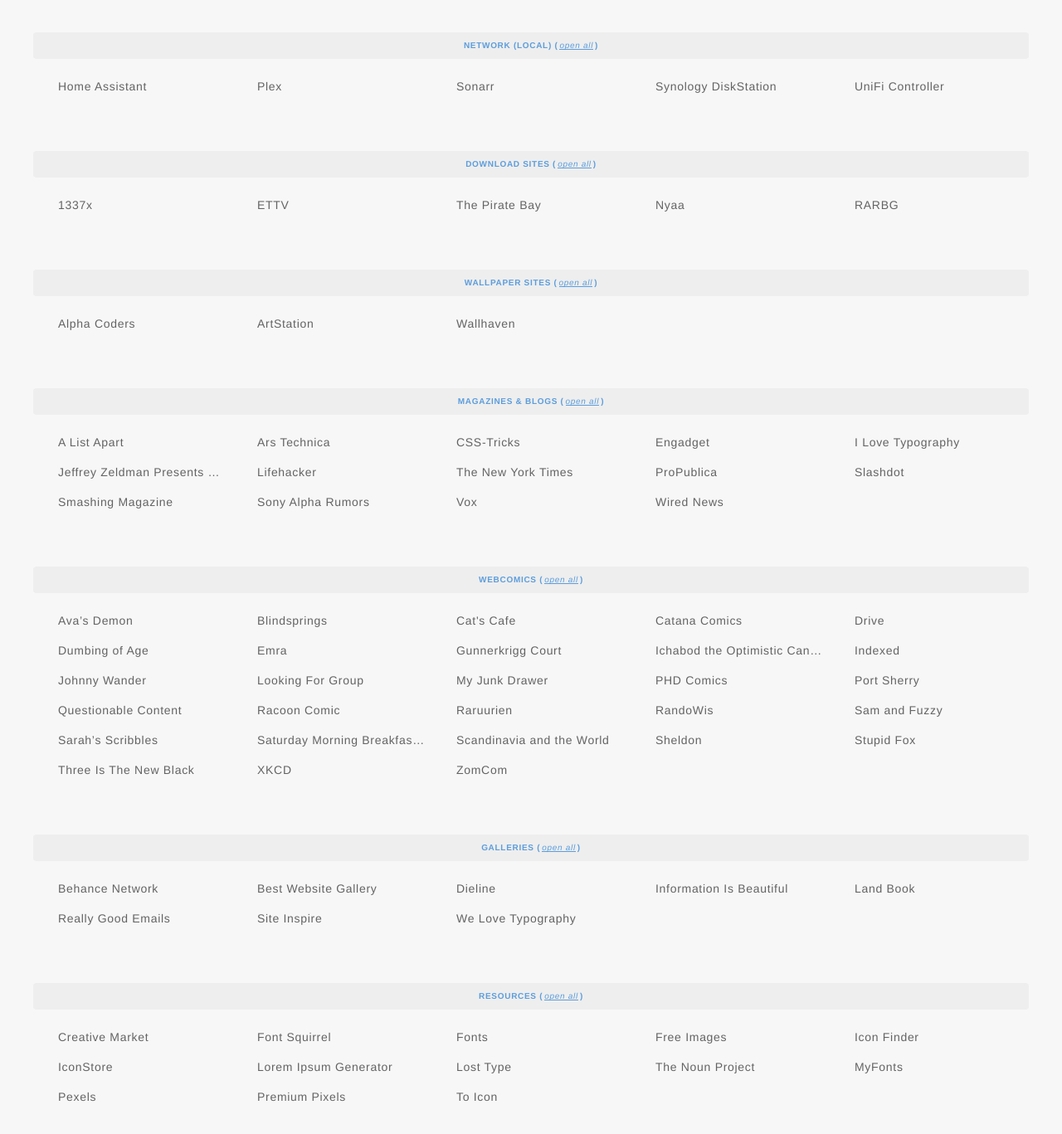
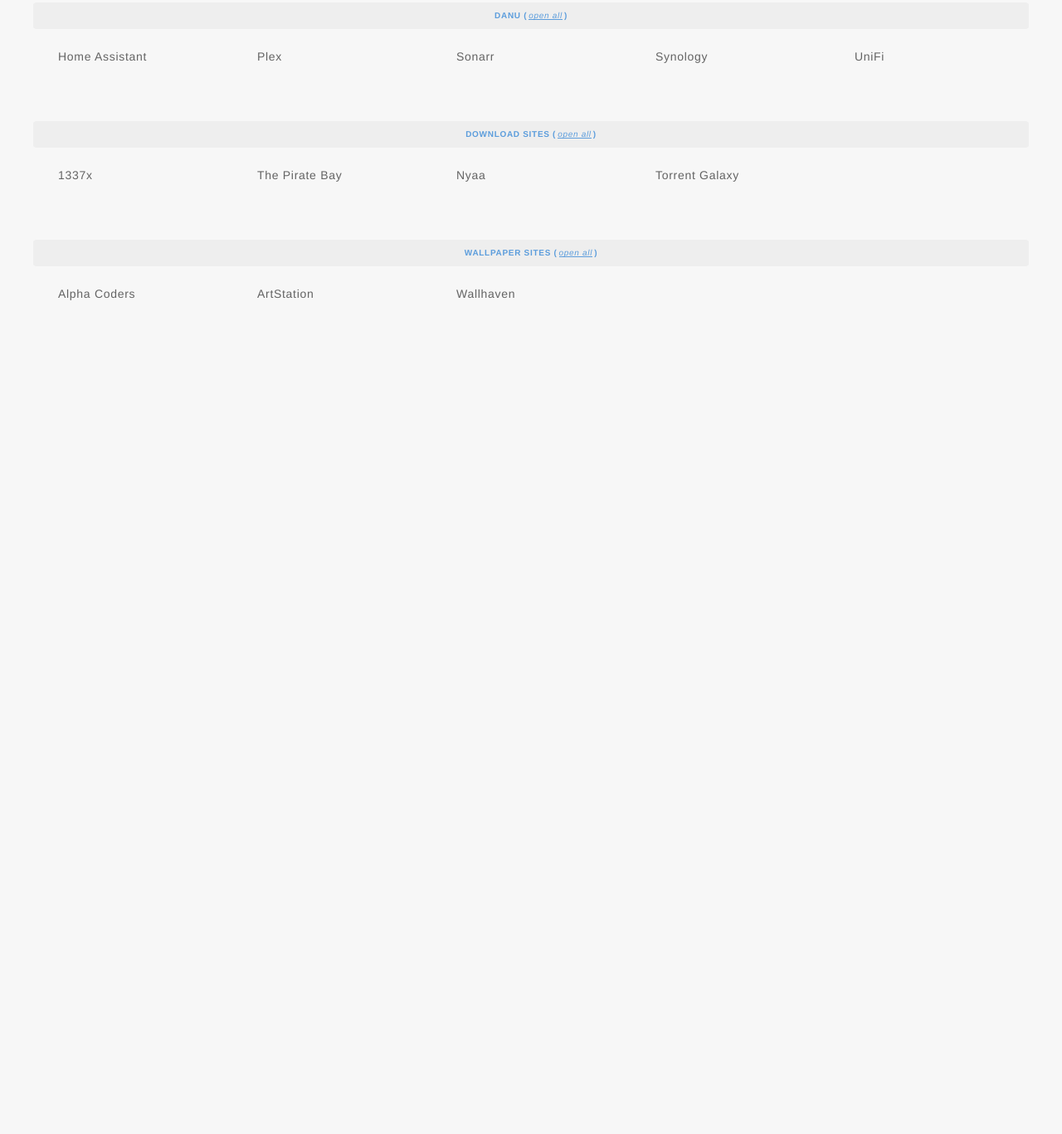
Before and after one commit to doug-stewart/dou.gg, a Jekyll site: the page built from bookmarks/index.html, in a window 1280 px wide and 1400 px high, scrolled down 200 px. Shown: the top 1367 px of the window at 83% size. Built offline with Jekyll 4.4.1, drawn with Linux system fonts in a browser that asks for light colours; nearby versions of some CDN libraries; after the commit the page ends 900 px from its top, so only the background shows below that; some of the changed text lies outside the part shown.

Commit message:
Update bookmarks.yaml

```diff
--- a/_data/bookmarks.yaml
+++ b/_data/bookmarks.yaml
@@ -3,52 +3,40 @@
 
 - title: Frequently Visited Sites
   bookmarks:
-    - name: 'Amazon'
-      link: https://www.amazon.com/
-    - name: 'Dropbox'
-      link: https://www.dropbox.com/
+    - name: 'DoorDash'
+      link: https://www.doordash.com/
     - name: 'Feedly'
       link: https://www.feedly.com/
-    - name: 'Gmail'
-      link: https://www.gmail.com/
-    - name: 'GrubHub'
-      link: https://www.grubhub.com/
     - name: 'Imgur'
       link: https://imgur.com/
-    - name: 'Netflix'
-      link: https://www.netflix.com/
-    - name: 'Pocket Casts'
-      link: https://play.pocketcasts.com/
-    - name: 'ReviewMeta'
-      link: https://reviewmeta.com/
+    - name: 'Reddit'
+      link: https://reddit.com/
     - name: 'YouTube'
       link: https://www.youtube.com/
 
-- title: Network (Local)
+- title: Danu
   bookmarks:
     - name: 'Home Assistant'
-      link: http://danu.local:8123/
+      link: http://10.0.1.201:8123/
     - name: 'Plex'
-      link: http://danu.local:32400/web
+      link: http://10.0.1.201:32400/
     - name: 'Sonarr'
-      link: http://danu.local:8989/
-    - name: 'Synology DiskStation'
-      link: https://danu.local:5001/
-    - name: 'UniFi Controller'
-      link: https://danu.local:8443/
+      link: http://10.0.1.201:8989/
+    - name: 'Synology'
+      link: https://10.0.1.201:5001/
+    - name: 'UniFi'
+      link: https://10.0.1.201:8443/
 
 - title: Download Sites
   bookmarks:
     - name: '1337x'
       link: https://1337x.to/
-    - name: 'ETTV'
-      link: https://www.ettv.tv/
     - name: 'The Pirate Bay'
       link: https://thepiratebay.org/
     - name: 'Nyaa'
       link: https://nyaa.si/
-    - name: 'RARBG'
-      link: https://rarbg.to/
+    - name: 'Torrent Galaxy'
+      link: https://torrentgalaxy.to/
 
 - title: Wallpaper Sites
   bookmarks:
@@ -58,141 +46,3 @@
       link: https://www.artstation.com/
     - name: 'Wallhaven'
       link: https://alpha.wallhaven.cc/latest
-
-- title: Magazines &amp; Blogs
-  bookmarks:
-    - name: 'A List Apart'
-      link: https://www.alistapart.com/
-    - name: 'Ars Technica'
-      link: https://www.arstechnica.com/index.ars
-    - name: 'CSS-Tricks'
-      link: https://www.css-tricks.com/
-    - name: 'Engadget'
-      link: https://www.engadget.com/
-    - name: 'I Love Typography'
-      link: https://www.ilovetypography.com/
-    - name: 'Jeffrey Zeldman Presents The Daily Report'
-      link: https://www.zeldman.com/
-    - name: 'Lifehacker'
-      link: https://www.lifehacker.com/
-    - name: 'The New York Times'
-      link: https://www.nytimes.com/
-    - name: 'ProPublica'
-      link: https://www.propublica.org/
-    - name: 'Slashdot'
-      link: https://www.slashdot.org/
-    - name: 'Smashing Magazine'
-      link: https://www.smashingmagazine.com/
-    - name: 'Sony Alpha Rumors'
-      link: https://www.sonyalpharumors.com/
-    - name: 'Vox'
-      link: https://www.vox.com/
-    - name: 'Wired News'
-      link: https://www.wired.com/
-
-- title: Webcomics
-  bookmarks:
-    - name: 'Ava&rsquo;s Demon'
-      link: https://www.avasdemon.com/
-    - name: 'Blindsprings'
-      link: https://www.blindsprings.com/
-    - name: "Cat's Cafe"
-      link: https://tapas.io/series/Cats-Cafe
-    - name: 'Catana Comics'
-      link: https://catanacomics.com/
-    - name: 'Drive'
-      link: http://www.drivecomic.com/
-    - name: 'Dumbing of Age'
-      link: https://www.dumbingofage.com/
-    - name: 'Emra'
-      link: https://tapas.io/series/Erma
-    - name: 'Gunnerkrigg Court'
-      link: https://www.gunnerkrigg.com/
-    - name: 'Ichabod the Optimistic Canine'
-      link: https://tapas.io/series/Ichabod-the-Optimistic-Canine
-    - name: 'Indexed'
-      link: https://www.thisisindexed.com/
-    - name: 'Johnny Wander'
-      link: http://www.johnnywander.com/
-    - name: 'Looking For Group'
-      link: https://www.lfgcomic.com/
-    - name: 'My Junk Drawer'
-      link: https://www.instagram.com/amymebberson/
-    - name: 'PHD Comics'
-      link: https://www.phdcomics.com/comics.php
-    - name: 'Port Sherry'
-      link: http://portsherry.com/
-    - name: 'Questionable Content'
-      link: https://www.questionablecontent.net/
-    - name: 'Racoon Comic'
-      link: https://raccooncomic.com/
-    - name: 'Raruurien'
-      link: https://raruurien.com/
-    - name: 'RandoWis'
-      link: https://randowis.com/
-    - name: 'Sam and Fuzzy'
-      link: https://www.samandfuzzy.com/
-    - name: 'Sarah&rsquo;s Scribbles'
-      link: https://www.sarahcandersen.com/
-    - name: 'Saturday Morning Breakfast Cereal'
-      link: https://www.smbc-comics.com/
-    - name: 'Scandinavia and the World'
-      link: https://www.satwcomic.com/
-    - name: 'Sheldon'
-      link: http://www.sheldoncomics.com/
-    - name: 'Stupid Fox'
-      link: https://www.stupidfox.net/
-    - name: 'Three Is The New Black'
-      link: http://www.threepanelsoul.com/
-    - name: 'XKCD'
-      link: https://www.xkcd.com/
-    - name: 'ZomCom'
-      link: https://www.webtoons.com/en/challenge/zomcom/list?title_no=70195
-
-- title: Galleries
-  bookmarks:
-    - name: 'Behance Network'
-      link: https://www.behance.net/
-    - name: 'Best Website Gallery'
-      link: https://bestwebsite.gallery/
-    - name: 'Dieline'
-      link: https://www.thedieline.com/blog/
-    - name: 'Information Is Beautiful'
-      link: https://www.informationisbeautiful.net/
-    - name: 'Land Book'
-      link: https://land-book.com/
-    - name: 'Really Good Emails'
-      link: https://reallygoodemails.com/
-    - name: 'Site Inspire'
-      link: http://www.siteinspire.net/
-    - name: 'We Love Typography'
-      link: https://www.welovetypography.com/
-
-- title: Resources
-  bookmarks:
-    - name: 'Creative Market'
-      link: https://creativemarket.com/
-    - name: 'Font Squirrel'
-      link: https://www.fontsquirrel.com/
-    - name: 'Fonts'
-      link: https://www.fonts.com/
-    - name: 'Free Images'
-      link: https://www.freeimages.com/
-    - name: 'Icon Finder'
-      link: https://www.iconfinder.com/
-    - name: 'IconStore'
-      link: https://iconstore.co/
-    - name: 'Lorem Ipsum Generator'
-      link: https://lorem-ipsum.perbang.dk/
-    - name: 'Lost Type'
-      link: https://losttype.com/
-    - name: 'The Noun Project'
-      link: https://www.thenounproject.com/
-    - name: 'MyFonts'
-      link: https://www.myfonts.com/
-    - name: 'Pexels'
-      link: https://www.pexels.com/
-    - name: 'Premium Pixels'
-      link: https://www.premiumpixels.com/
-    - name: 'To Icon'
-      link: https://www.toicon.com/
```
